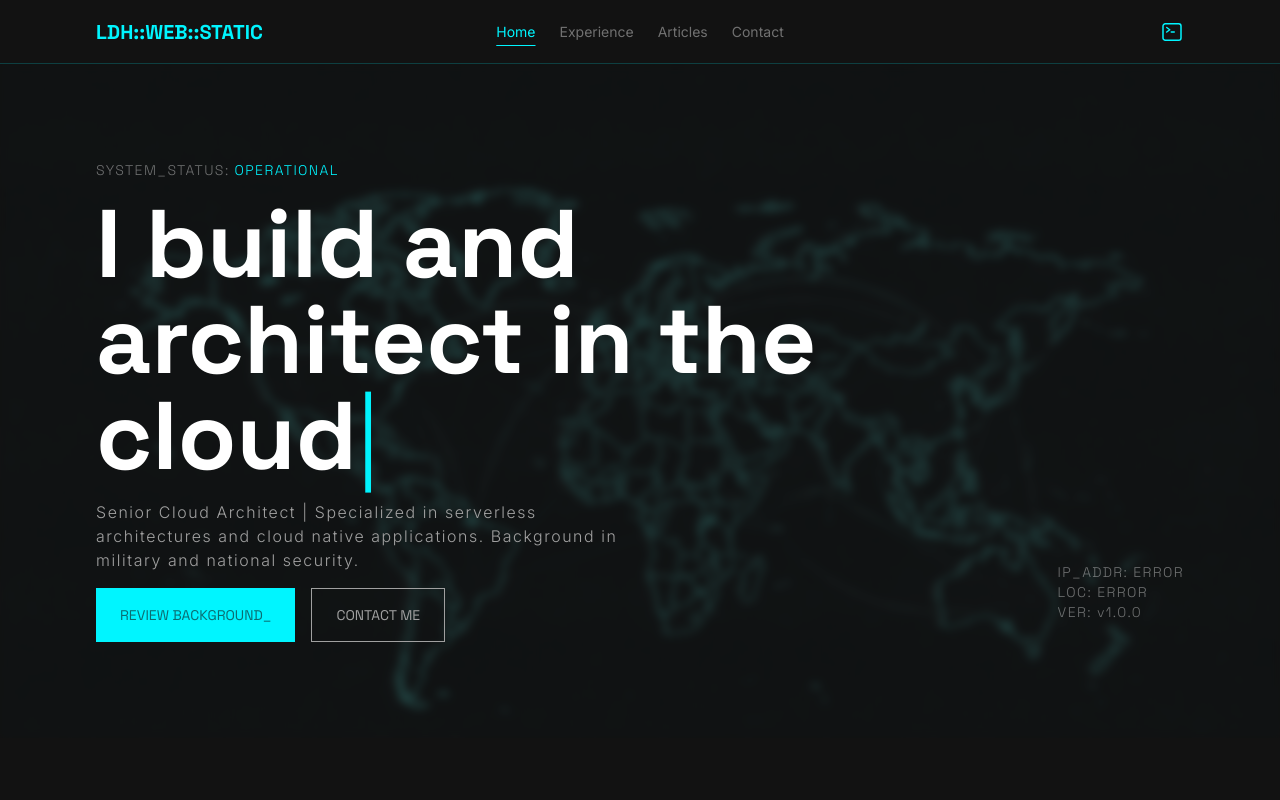
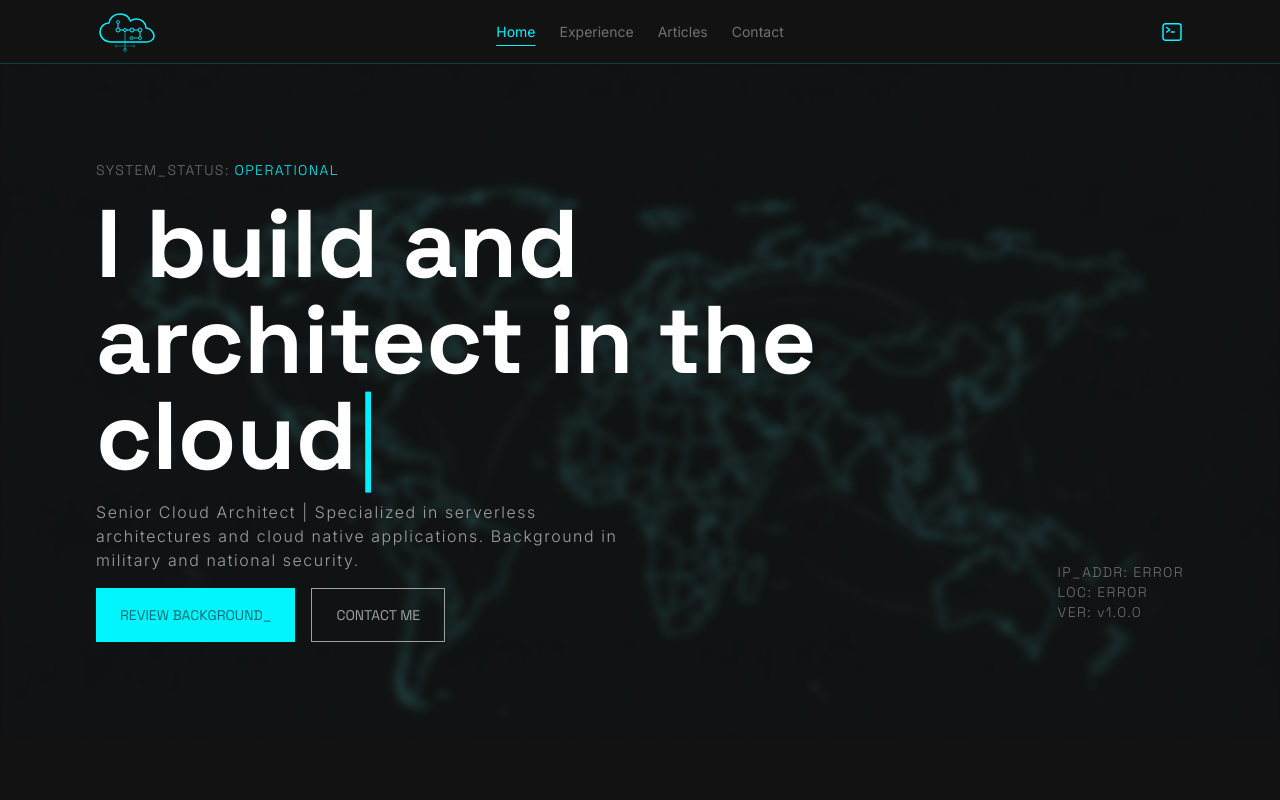
Before and after one commit to darkcl0ud/personal-website-v2, a React (Vite) app: page / in a window 1280 px wide. Shown: the top 800 px of the page. Built offline with nearby package versions, Linux system fonts and the light colour scheme.

Commit message:
style(logo): added logo to nav

```diff
--- a/src/components/Nav.tsx
+++ b/src/components/Nav.tsx
@@ -3,6 +3,7 @@
 import { useState } from "react";
 import * as motion from "motion/react-client";
 import { AnimatePresence } from "motion/react";
+import logo from "../assets/logo.svg";
 
 const navItems = [
     {
@@ -36,7 +37,7 @@
         <div className="w-full h-16">
             <nav className="h-16 fixed top-0 left-0 right-0 z-100 bg-neutral-900 border-b-1 border-primary-100/20 px-8 md:px-24">
                 <div className="max-w-[1440px] mx-auto h-full flex flex-row justify-between lg:grid lg:grid-cols-[1fr_auto_1fr] items-center gap-4">
-                <h1 className="text-xl font-headline justify-self-start min-w-0 font-bold">{"LDH::WEB::STATIC"}</h1>
+                <img src={logo} alt="Logo" className="md:h-12 h-8" />
                 <ul className="gap-6 font-body text-sm justify-center hidden lg:flex">
                     {navItems.map((item) => (
                         <li key={item.href}>
```
Also changed, not shown: src/assets/logo.svg (added).
